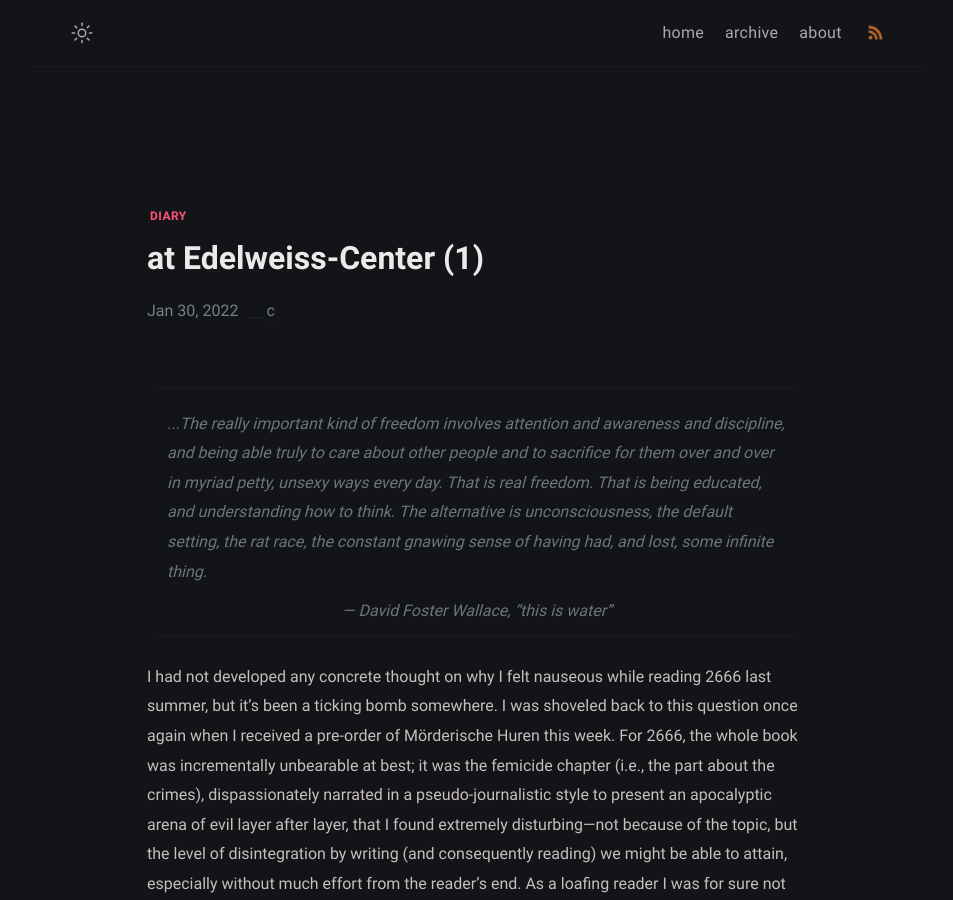
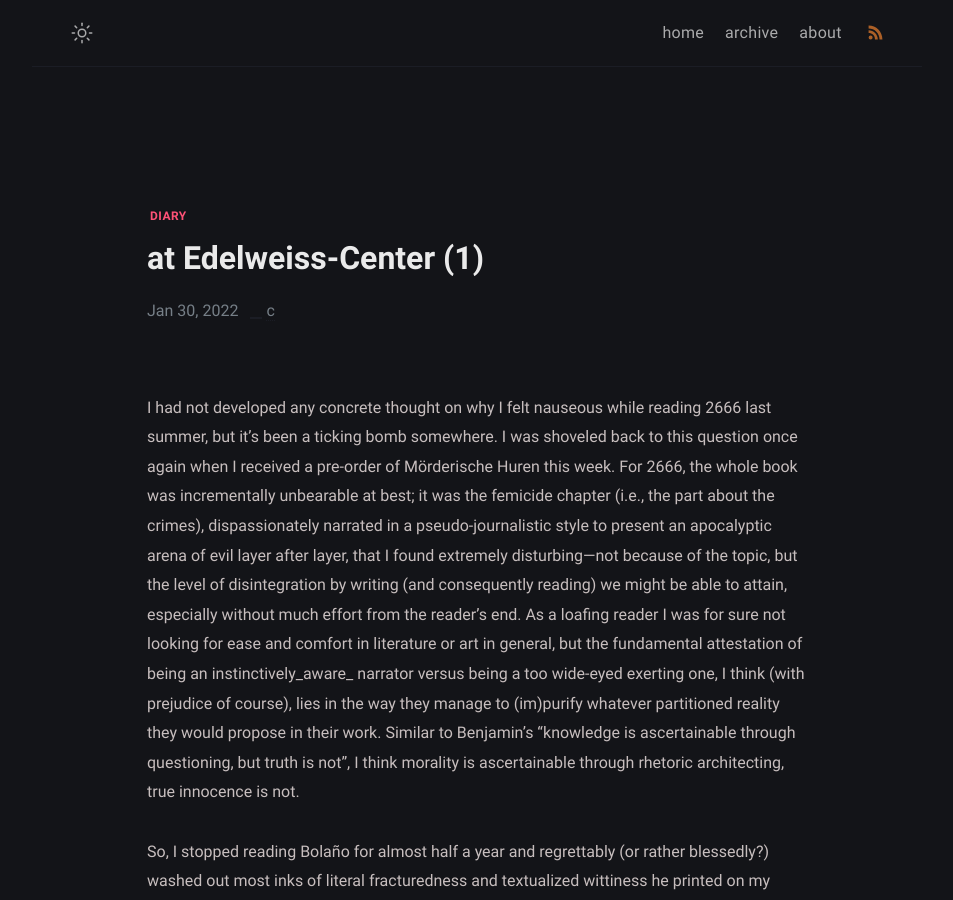
Before and after one commit to yijingch/afistforair.github.io, a Jekyll site: the page built from _posts/at-edelweiss-center1/2022-01-30-at-edelweiss-center1.md, in a window 1280 px wide and 900 px high. Shown: the whole window, without its empty margins (163-1116 px from the left). Built offline with Jekyll 4.4.1, drawn with Linux system fonts in a browser that asks for light colours.

Commit message:
edit post

```diff
--- a/_posts/at-edelweiss-center1/2022-01-30-at-edelweiss-center1.md
+++ b/_posts/at-edelweiss-center1/2022-01-30-at-edelweiss-center1.md
@@ -4,10 +4,6 @@ date: 2022-01-30 12:01:00 +01:00
 tags: [diary]
 ---
 
-
-> <p style="text-align: left;">...The really important kind of freedom involves attention and awareness and discipline, and being able truly to care about other people and to sacrifice for them over and over in myriad petty, unsexy ways every day. That is real freedom. That is being educated, and understanding how to think. The alternative is unconsciousness, the default setting, the rat race, the constant gnawing sense of having had, and lost, some infinite thing.</p>
->
-> — David Foster Wallace, “this is water”
 
 I had not developed any concrete thought on why I felt nauseous while reading 2666 last summer, but it’s been a ticking bomb somewhere. I was shoveled back to this question once again when I received a pre-order of Mörderische Huren this week. For 2666, the whole book was incrementally unbearable at best; it was the femicide chapter (i.e., the part about the crimes), dispassionately narrated in a pseudo-journalistic style to present an apocalyptic arena of evil layer after layer, that I found extremely disturbing—not because of the topic, but the level of disintegration by writing (and consequently reading) we might be able to attain, especially without much effort from the reader’s end. As a loafing reader I was for sure not looking for ease and comfort in literature or art in general, but the fundamental attestation of being an instinctively_aware_ narrator versus being a too wide-eyed exerting one, I think (with prejudice of course), lies in the way they manage to (im)purify whatever partitioned reality they would propose in their work. Similar to Benjamin’s “knowledge is ascertainable through questioning, but truth is not”, I think morality is ascertainable through rhetoric architecting, true innocence is not.
 
```
